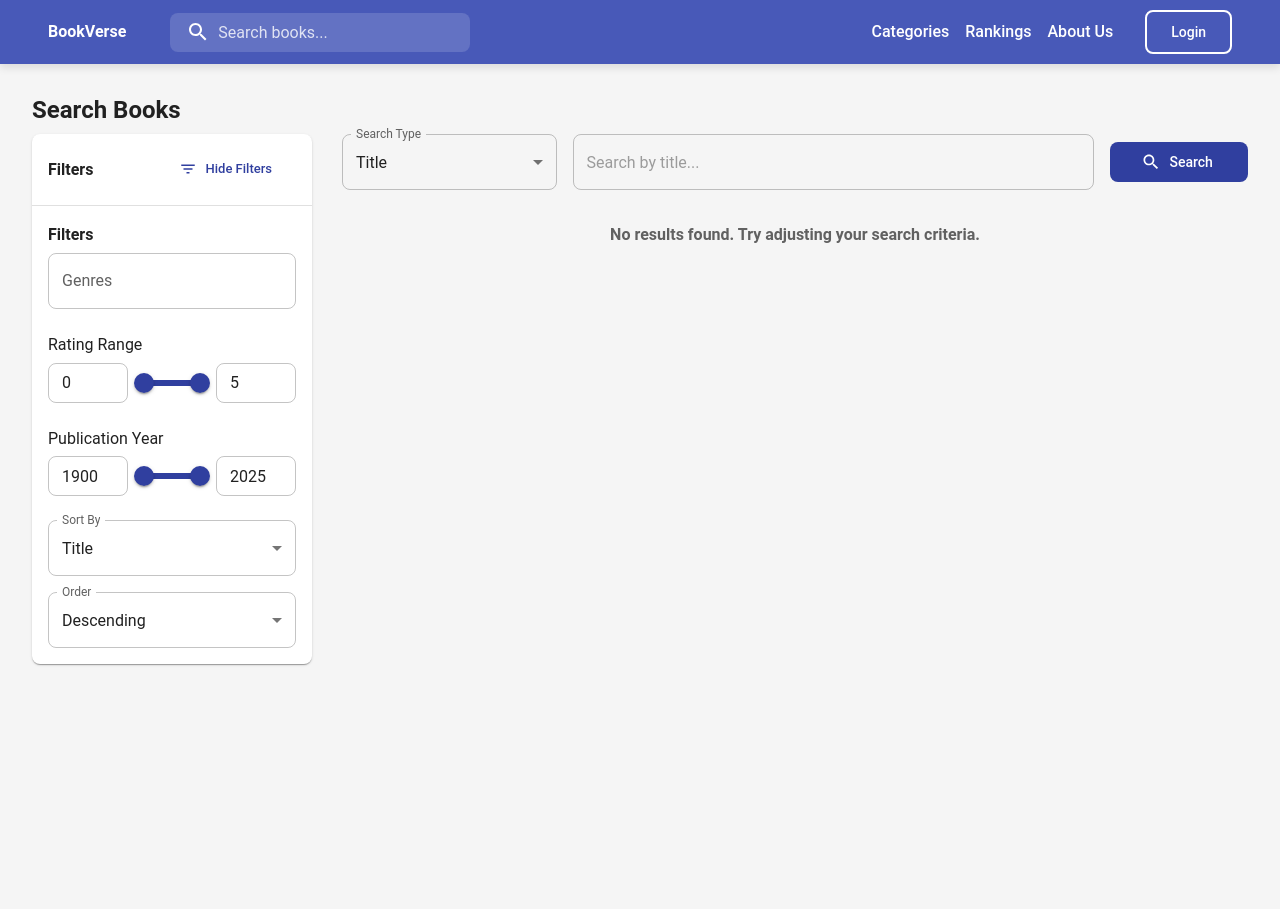
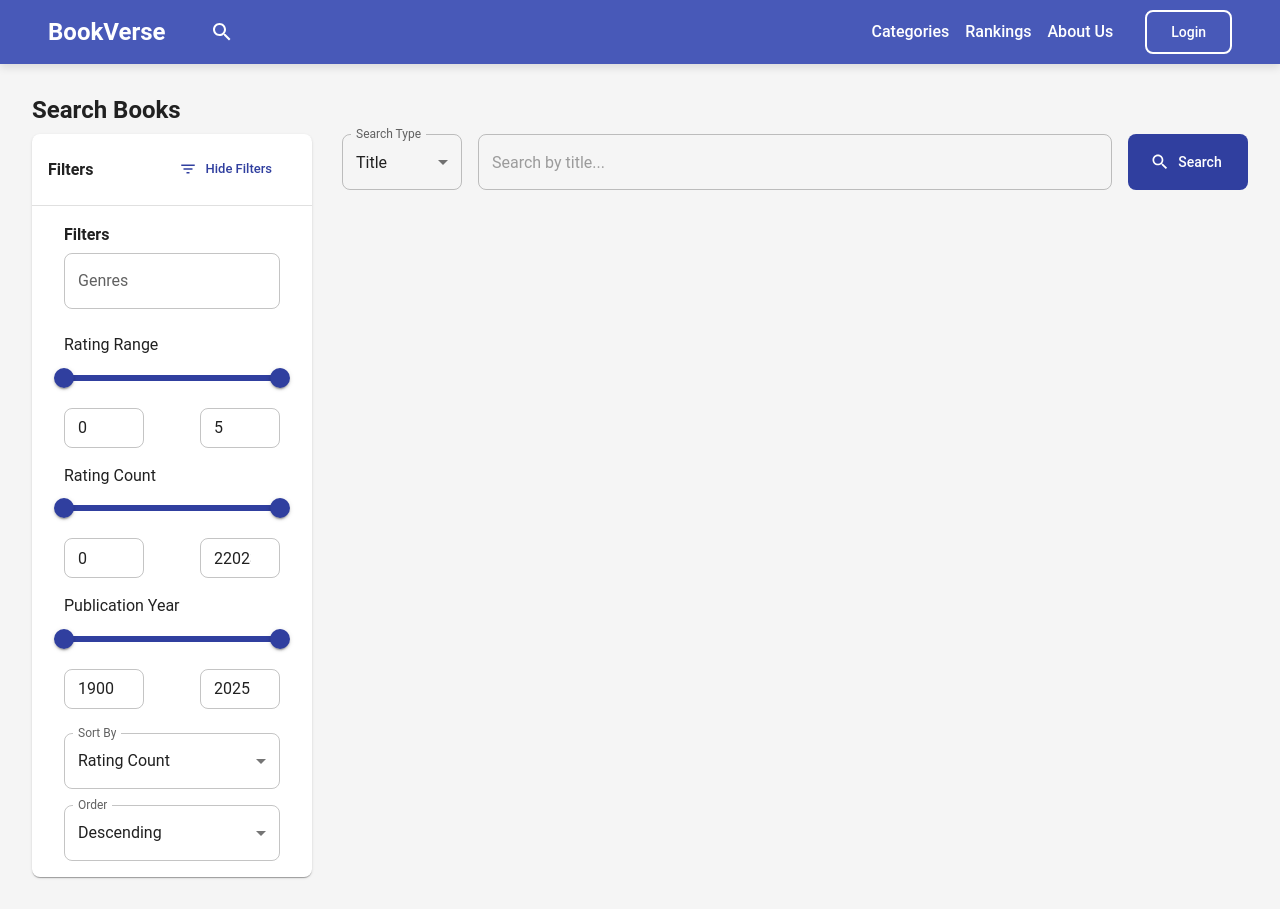
Before and after one commit to amberrrwang/cis5500_project, a React (Create React App) app in the folder client/: page /search in a window 1280 px wide. Before the commit the page ends 800 px from the top, so only its background shows below. Built offline with nearby package versions, Linux system fonts and the light colour scheme.

Commit message:
Search: more feature added, bug fixed

```diff
--- a/client/src/components/NavBar.jsx
+++ b/client/src/components/NavBar.jsx
@@ -59,7 +59,7 @@ const StyledInputBase = styled(InputBase)(({ theme }) => ({
 
 const NavLinkItem = ({ href, text, isMain }) => (
   <Typography
-    variant={isMain ? 'h6' : 'body1'}
+    variant={isMain ? 'h5' : 'body1'}
     noWrap
     sx={{
       mr: isMain ? 2.5 : 2,
@@ -67,6 +67,7 @@ const NavLinkItem = ({ href, text, isMain }) => (
       color: 'white',
       textDecoration: 'none',
       position: 'relative',
+      fontSize: isMain ? '1.5rem' : 'inherit',
       '&::after': {
         content: '""',
         position: 'absolute',
@@ -93,7 +94,6 @@ const NavLinkItem = ({ href, text, isMain }) => (
 
 export default function NavBar({ token, setAuthToken }) {
   const [user, setUser] = useState(null);
-  const [searchQuery, setSearchQuery] = useState('');
   const navigate = useNavigate();
 
   // Whenever token changes, fetch the user profile
@@ -116,11 +116,8 @@ export default function NavBar({ token, setAuthToken }) {
     })();
   }, [token]);
 
-  const handleSearchSubmit = (e) => {
-    e.preventDefault();
-    if (searchQuery.trim()) {
-      navigate(`/search?q=${encodeURIComponent(searchQuery.trim())}`);
-    }
+  const handleSearchClick = () => {
+    navigate('/search');
   };
 
   const defaultAvatar = 'https://via.placeholder.com/40';
@@ -139,17 +136,20 @@ export default function NavBar({ token, setAuthToken }) {
           {/* Left: Logo + Search */}
           <Box sx={{ display: 'flex', alignItems: 'center' }}>
             <NavLinkItem href="/" text="BookVerse" isMain />
-            <form onSubmit={handleSearchSubmit}>
-              <Search>
-                <SearchIconWrapper><SearchIcon /></SearchIconWrapper>
-                <StyledInputBase
-                  placeholder="Search books..."
-                  inputProps={{ 'aria-label': 'search' }}
-                  value={searchQuery}
-                  onChange={(e) => setSearchQuery(e.target.value)}
-                />
-              </Search>
-            </form>
+            <IconButton
+              onClick={handleSearchClick}
+              sx={{
+                ml: 2,
+                color: 'white',
+                '&:hover': {
+                  backgroundColor: 'rgba(255, 255, 255, 0.1)',
+                  transform: 'scale(1.1)',
+                  transition: 'all 0.2s ease-in-out'
+                }
+              }}
+            >
+              <SearchIcon />
+            </IconButton>
           </Box>
 
           {/* Right: Links + Auth Button */}
--- a/client/src/components/SearchFilterPanel.js
+++ b/client/src/components/SearchFilterPanel.js
@@ -23,6 +23,8 @@ const SearchFilterPanel = ({
   onGenreChange,
   ratingRange,
   onRatingChange,
+  ratingCountRange,
+  onRatingCountChange,
   yearRange,
   onYearChange,
   sortBy,
@@ -43,7 +45,7 @@ const SearchFilterPanel = ({
   const open = Boolean(anchorEl);
 
   return (
-    <Box sx={{ width: '100%' }}>
+    <Box sx={{ width: '100%', px: 2 }}>
       <Typography variant="h6" gutterBottom>
         Filters
       </Typography>
@@ -54,10 +56,10 @@ const SearchFilterPanel = ({
         <OutlinedInput
           label="Genres"
           onClick={handleClick}
-          value={selectedGenres.join(', ')}
+          value=""
           readOnly
           endAdornment={
-            <Box sx={{ display: 'flex', gap: 0.5, flexWrap: 'wrap' }}>
+            <Box sx={{ display: 'flex', gap: 0.5, flexWrap: 'wrap', p: 0.5 }}>
               {selectedGenres.map((genre) => (
                 <Chip
                   key={genre}
@@ -139,7 +141,17 @@ const SearchFilterPanel = ({
 
       {/* Rating Range */}
       <Typography gutterBottom>Rating Range</Typography>
-      <Box sx={{ display: 'flex', alignItems: 'center', gap: 2, mb: 3 }}>
+      <Box sx={{ mb: 2 }}>
+        <Slider
+          value={ratingRange}
+          onChange={(_, newValue) => onRatingChange(newValue)}
+          valueLabelDisplay="auto"
+          min={0}
+          max={5}
+          step={0.1}
+          sx={{ mb: 1 }}
+        />
+        <Box sx={{ display: 'flex', justifyContent: 'space-between', width: '100%' }}>
           <TextField
             size="small"
             type="number"
@@ -147,15 +159,6 @@ const SearchFilterPanel = ({
             onChange={(e) => onRatingChange([Number(e.target.value), ratingRange[1]])}
             inputProps={{ min: 0, max: 5, step: 0.1 }}
             sx={{ width: 80 }}
-        />
-        <Slider
-          value={ratingRange}
-          onChange={(_, newValue) => onRatingChange(newValue)}
-          valueLabelDisplay="auto"
-          min={0}
-          max={5}
-          step={0.1}
-          sx={{ flex: 1 }}
           />
           <TextField
             size="small"
@@ -166,10 +169,51 @@ const SearchFilterPanel = ({
             sx={{ width: 80 }}
           />
         </Box>
+      </Box>
+
+      {/* Rating Count Range */}
+      <Typography gutterBottom>Rating Count</Typography>
+      <Box sx={{ mb: 2 }}>
+        <Slider
+          value={ratingCountRange}
+          onChange={(_, newValue) => onRatingCountChange(newValue)}
+          valueLabelDisplay="auto"
+          min={0}
+          max={22023}
+          sx={{ mb: 1 }}
+        />
+        <Box sx={{ display: 'flex', justifyContent: 'space-between', width: '100%' }}>
+          <TextField
+            size="small"
+            type="number"
+            value={ratingCountRange[0]}
+            onChange={(e) => onRatingCountChange([Number(e.target.value), ratingCountRange[1]])}
+            inputProps={{ min: 0, max: 22023 }}
+            sx={{ width: 80 }}
+          />
+          <TextField
+            size="small"
+            type="number"
+            value={ratingCountRange[1]}
+            onChange={(e) => onRatingCountChange([ratingCountRange[0], Number(e.target.value)])}
+            inputProps={{ min: 0, max: 22023 }}
+            sx={{ width: 80 }}
+          />
+        </Box>
+      </Box>
 
       {/* Year Range */}
       <Typography gutterBottom>Publication Year</Typography>
-      <Box sx={{ display: 'flex', alignItems: 'center', gap: 2, mb: 3 }}>
+      <Box sx={{ mb: 3 }}>
+        <Slider
+          value={yearRange}
+          onChange={(_, newValue) => onYearChange(newValue)}
+          valueLabelDisplay="auto"
+          min={1900}
+          max={new Date().getFullYear()}
+          sx={{ mb: 1 }}
+        />
+        <Box sx={{ display: 'flex', justifyContent: 'space-between', width: '100%' }}>
           <TextField
             size="small"
             type="number"
@@ -177,14 +221,6 @@ const SearchFilterPanel = ({
             onChange={(e) => onYearChange([Number(e.target.value), yearRange[1]])}
             inputProps={{ min: 1900, max: new Date().getFullYear() }}
             sx={{ width: 80 }}
-        />
-        <Slider
-          value={yearRange}
-          onChange={(_, newValue) => onYearChange(newValue)}
-          valueLabelDisplay="auto"
-          min={1900}
-          max={new Date().getFullYear()}
-          sx={{ flex: 1 }}
           />
           <TextField
             size="small"
@@ -195,11 +231,13 @@ const SearchFilterPanel = ({
             sx={{ width: 80 }}
           />
         </Box>
+      </Box>
 
       {/* Sort Controls */}
       <FormControl fullWidth sx={{ mb: 2 }}>
         <InputLabel>Sort By</InputLabel>
         <Select value={sortBy} label="Sort By" onChange={onSortByChange}>
+          <MenuItem value="rating_count">Rating Count</MenuItem>
           <MenuItem value="title">Title</MenuItem>
           <MenuItem value="rating">Rating</MenuItem>
           <MenuItem value="year">Publication Year</MenuItem>
--- a/client/src/pages/HomePage.js
+++ b/client/src/pages/HomePage.js
@@ -98,29 +98,20 @@ export default function HomePage() {
     <Container maxWidth="lg" sx={{ mt: 4, mb: 4 }}>
       <Box my={6} sx={{ textAlign: 'center' }}>
         <Typography
-          variant="h3"
+          variant="h2"
           component="h1"
           gutterBottom
           sx={{
-            fontWeight: 700,
+            fontWeight: 800,
             background: 'linear-gradient(45deg, #3f51b5 30%, #5c6bc0 90%)',
             backgroundClip: 'text',
             textFillColor: 'transparent',
             WebkitBackgroundClip: 'text',
             WebkitTextFillColor: 'transparent',
-            mb: 2
-          }}
-        >
-          Welcome to BookVerse
-        </Typography>
-        <Typography
-          variant="h6"
-          color="textSecondary"
-          paragraph
-          sx={{
-            maxWidth: '600px',
-            mx: 'auto',
-            lineHeight: 1.6
+            mb: 2,
+            fontSize: { xs: '2rem', md: '3rem' },
+            letterSpacing: '-0.5px',
+            textShadow: '0px 2px 4px rgba(0,0,0,0.1)'
           }}
         >
           Discover your next great read
@@ -316,13 +307,20 @@ export default function HomePage() {
       </Box>
 
       {/* About Us Section */}
-      <Box my={8} sx={{
+      <Box sx={{
         background: 'linear-gradient(135deg, #3f51b5 0%, #5c6bc0 100%)',
-        py: 8,
-        borderRadius: 4,
+        py: 4,
+        mt: 6,
         position: 'relative',
         overflow: 'hidden',
-        boxShadow: '0px 4px 20px rgba(0,0,0,0.1)'
+        boxShadow: '0px 4px 20px rgba(0,0,0,0.1)',
+        width: '100vw',
+        left: '50%',
+        right: '50%',
+        marginLeft: '-50vw',
+        marginRight: '-50vw',
+        marginBottom: '-24px',
+        borderRadius: 0
       }}>
         <Box
           sx={{
@@ -337,9 +335,9 @@ export default function HomePage() {
           }}
         />
         <Container maxWidth="md" sx={{ position: 'relative', zIndex: 1 }}>
-          <Box display="flex" justifyContent="center" mb={3}>
+          <Box display="flex" justifyContent="center" mb={1}>
             <AutoStoriesIcon sx={{
-              fontSize: 60,
+              fontSize: 36,
               color: 'white',
               opacity: 0.9,
               animation: 'float 3s ease-in-out infinite',
@@ -351,14 +349,15 @@ export default function HomePage() {
             }} />
           </Box>
           <Typography
-            variant="h4"
+            variant="h5"
             component="h2"
             gutterBottom
             align="center"
             color="white"
             sx={{
               fontWeight: 'bold',
-              textShadow: '0px 2px 4px rgba(0,0,0,0.1)'
+              textShadow: '0px 2px 4px rgba(0,0,0,0.1)',
+              mb: 1
             }}
           >
             About BookVerse
@@ -369,19 +368,19 @@ export default function HomePage() {
             align="center"
             color="white"
             sx={{
-              mb: 4,
-              fontSize: '1.1rem',
+              mb: 2,
+              fontSize: '1rem',
               maxWidth: '600px',
               mx: 'auto',
-              lineHeight: 1.6
+              lineHeight: 1.5
             }}
           >
-            Your ultimate destination for discovering and exploring books. Join our community of readers and find your next favorite read.
+            Your destination for discovering and exploring books. Join our community of readers and find your next favorite read.
           </Typography>
           <Box display="flex" justifyContent="center" alignItems="center" gap={2}>
             <GroupIcon sx={{
               color: 'white',
-              fontSize: 24,
+              fontSize: 20,
               animation: 'pulse 2s ease-in-out infinite',
               '@keyframes pulse': {
                 '0%': { transform: 'scale(1)' },
@@ -394,10 +393,10 @@ export default function HomePage() {
               to="/about"
               variant="contained"
               color="secondary"
-              size="large"
+              size="medium"
               sx={{
-                px: 4,
-                py: 1.5,
+                px: 3,
+                py: 1,
                 '&:hover': {
                   transform: 'scale(1.05)',
                   transition: 'transform 0.2s ease-in-out',
--- a/client/src/pages/SearchPage.js
+++ b/client/src/pages/SearchPage.js
@@ -38,13 +38,17 @@ const SearchPage = () => {
     genres: [],
     minRating: 0,
     maxRating: 5,
+    minRatingCount: 0,
+    maxRatingCount: 22023,
     startYear: 1900,
     endYear: new Date().getFullYear(),
-    sortBy: 'title',
+    sortBy: 'rating_count',
     sortOrder: 'desc',
     page: 1,
     limit: 20
   });
+
+  const [hasSearched, setHasSearched] = useState(false);
 
   const [availableGenres, setAvailableGenres] = useState([
     'Architecture',
@@ -110,11 +114,13 @@ const SearchPage = () => {
     if (!searchParams.searchTerm && searchParams.genres.length === 0) {
       setResults([]);
       setTotalResults(0);
+      setHasSearched(false);
       return;
     }
 
     setLoading(true);
     setError(null);
+    setHasSearched(true);
     try {
       const response = await axios.get(`${process.env.REACT_APP_API_URL}/api/books/search`, {
         params: {
@@ -155,6 +161,14 @@ const SearchPage = () => {
       ...prev,
       minRating: newValue[0],
       maxRating: newValue[1]
+    }));
+  };
+
+  const handleRatingCountChange = (newValue) => {
+    setSearchParams(prev => ({
+      ...prev,
+      minRatingCount: newValue[0],
+      maxRatingCount: newValue[1]
     }));
   };
 
@@ -206,7 +220,9 @@ const SearchPage = () => {
             position: 'sticky',
             top: 20,
             width: '280px',
-            maxWidth: '100%'
+            maxWidth: '100%',
+            flexShrink: 0,
+            mr: 2
           }}>
             {/* Filter Header */}
             <Box sx={{
@@ -236,6 +252,8 @@ const SearchPage = () => {
                   onGenreChange={handleGenreChange}
                   ratingRange={[searchParams.minRating, searchParams.maxRating]}
                   onRatingChange={handleRatingChange}
+                  ratingCountRange={[searchParams.minRatingCount, searchParams.maxRatingCount]}
+                  onRatingCountChange={handleRatingCountChange}
                   yearRange={[searchParams.startYear, searchParams.endYear]}
                   onYearChange={handleYearChange}
                   sortBy={searchParams.sortBy}
@@ -251,27 +269,32 @@ const SearchPage = () => {
         {/* Right Side - Search and Results */}
         <Grid item xs={12} md={9}>
           {/* Search Bar */}
-          <Grid container spacing={2} alignItems="center" sx={{ marginBottom: 2 }}>
-            <Grid item xs={12} md={3}>
-              <FormControl fullWidth>
+          <Box sx={{
+            display: 'flex',
+            gap: 2,
+            mb: 2,
+            flexWrap: { xs: 'wrap', md: 'nowrap' }
+          }}>
+            <FormControl sx={{ width: '120px', flexShrink: 0 }}>
               <InputLabel>Search Type</InputLabel>
               <Select
                 value={searchParams.searchType}
                 label="Search Type"
                 onChange={handleSearchTypeChange}
+                sx={{ height: '56px' }}
               >
                 <MenuItem value="title">Title</MenuItem>
                 <MenuItem value="author">Author</MenuItem>
               </Select>
             </FormControl>
-            </Grid>
-            <Grid item xs={12} md={7}>
+
             <TextField
               fullWidth
               placeholder={`Search by ${searchParams.searchType}...`}
               value={searchParams.searchTerm}
               onChange={handleSearchTermChange}
               onKeyPress={handleKeyPress}
+              sx={{ height: '56px' }}
               InputProps={{
                 endAdornment: (
                   <InputAdornment position="end">
@@ -284,19 +307,21 @@ const SearchPage = () => {
                 )
               }}
             />
-            </Grid>
-            <Grid item xs={12} md={2}>
+
             <Button
               variant="contained"
               color="primary"
               onClick={handleSearch}
-                fullWidth
+              sx={{
+                width: '120px',
+                height: '56px',
+                flexShrink: 0
+              }}
               startIcon={<SearchIcon />}
             >
               Search
             </Button>
-            </Grid>
-          </Grid>
+          </Box>
 
           {/* Error Message */}
           {error && (
@@ -312,7 +337,7 @@ const SearchPage = () => {
                 <CircularProgress />
               </Box>
             )}
-            {!loading && !error && results.length === 0 && (
+            {!loading && !error && hasSearched && results.length === 0 && (
               <Typography variant="h6" textAlign="center" color="text.secondary">
                 No results found. Try adjusting your search criteria.
               </Typography>
@@ -332,7 +357,7 @@ const SearchPage = () => {
                             image: book.coverImage,
                             publisher: book.publisher,
                             average_rating: book.rating,
-                            rating_count: book.ratingCount
+                            rating_count: book.ratingsCount
                           }}
                         />
                       </Box>
```
Also changed, not shown: client/src/pages/AboutPage.jsx (+38 -40 lines), 1 other file (tests, documents, lock files or other folders). Lines whose indentation alone changed are shown as unchanged.
